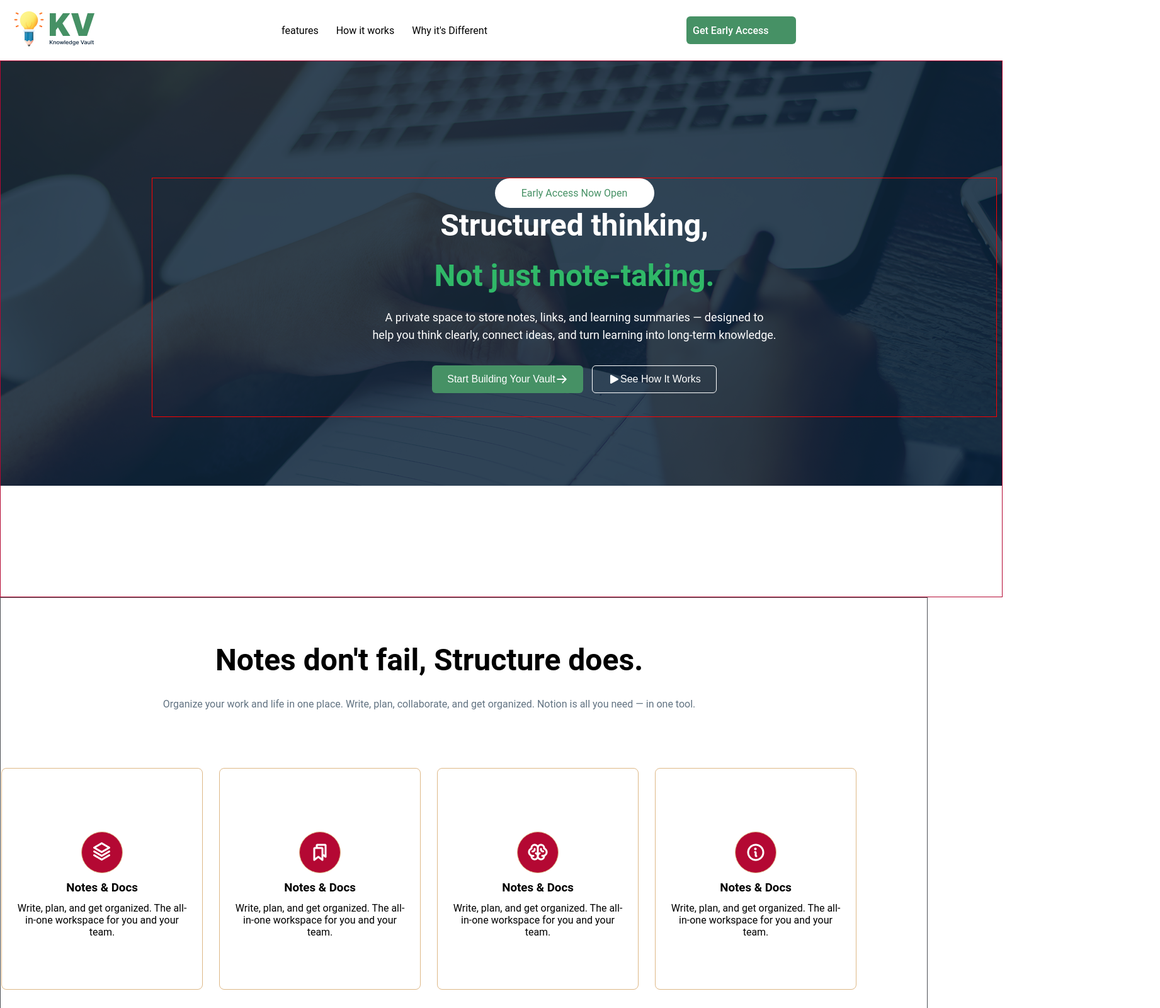
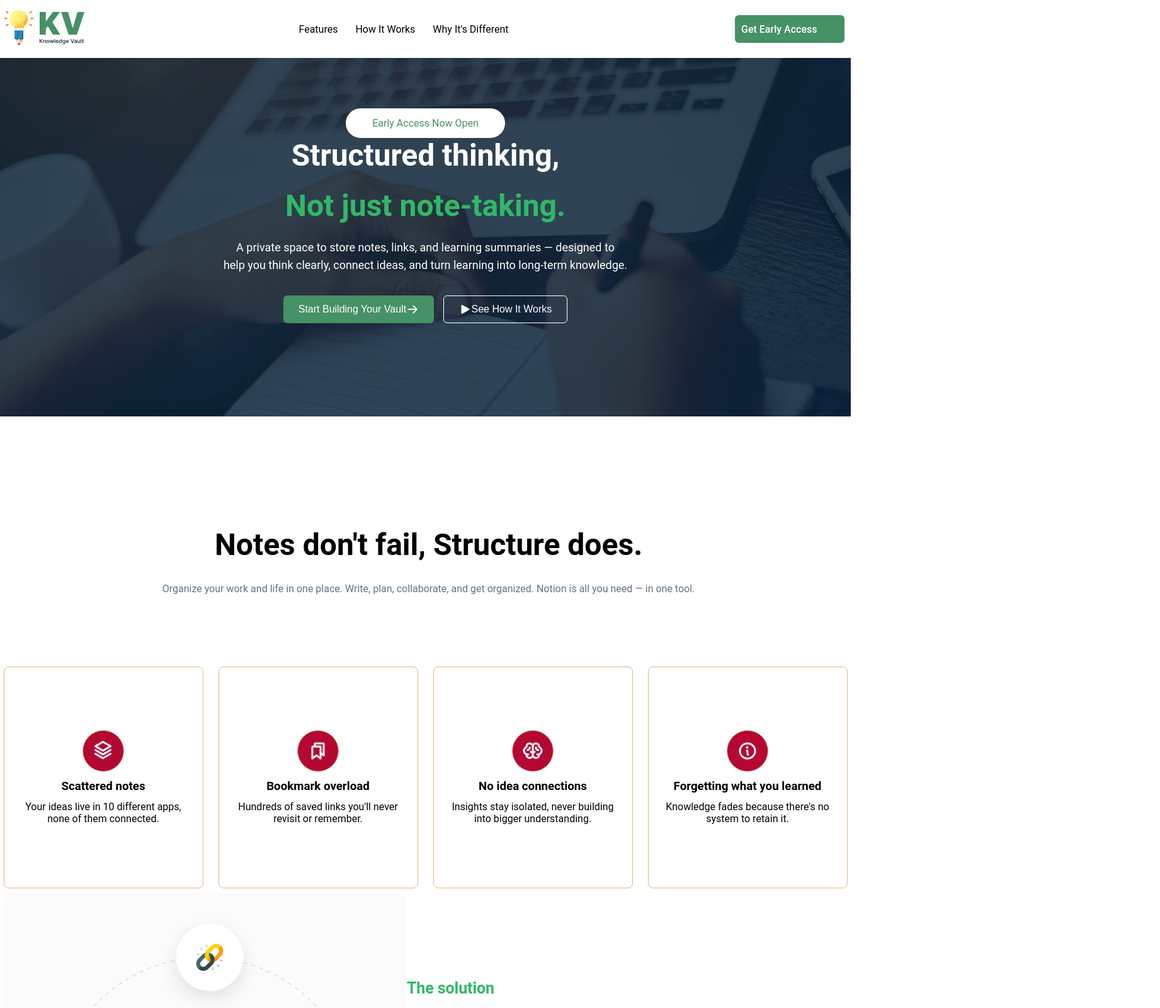
Before and after one commit to rmgolamrabbani/Assignment-01, a plain HTML site: page index.html in a window 1280 px wide. Shown: the top 1600 px of the page at 63% size, 1842 px wide, since content can reach past the window. Drawn offline with Linux system fonts and the light colour scheme.

Commit message:
Fix some problme

```diff
--- a/index.html
+++ b/index.html
@@ -14,21 +14,23 @@
 
     <header>
 
-         <nav>
-
-        <div class="nav-logo">
+         <nav id="nav-section">
+             <div class="nav-logo">
             <img src="./assets/logo-navbar.png" alt="logo">
         </div>
 
             <ul>
-                <li>features</li>
-                <li>How it works</li>
-                <li>Why it's Different</li>
+                <li>Features</li>
+                <li>How It Works</li>
+                <li>Why It's Different</li>
             </ul>
 
         <div class="nav-btn"> <ul><li><a href="#section1">Get Early Access</a></li> </ul></div>
 
          </nav>
+
+
+
 
         <section id="hero-section">
 
@@ -84,32 +86,29 @@
         <div class="cards">
             <div class="cards-icon"><img src="./assets/Vector.png" alt="card-1"></div>
 
-            <h3>Notes & Docs</h3>
-            <p>Write, plan, and get organized.
-                The all-in-one workspace for you and your team.</p>
+            <h3>Scattered notes</h3>
+            <p>Your ideas live in 10 different apps, none of them connected.</p>
         </div>
 
         <div class="cards">
             <div class="cards-icon"> <img src="./assets/Bookmarks.png" alt="card-1"></div>
 
-            <h3>Notes & Docs</h3>
-            <p>Write, plan, and get organized.
-                The all-in-one workspace for you and your team.</p>
+            <h3>Bookmark overload</h3>
+            <p>Hundreds of saved links you'll never revisit or remember.</p>
         </div>
 
         <div class="cards">
             <div class="cards-icon"><img src="./assets/Brain.png" alt="card-1"></div>
 
-            <h3>Notes & Docs</h3>
-            <p>Write, plan, and get organized.
-                The all-in-one workspace for you and your team.</p>
+            <h3>No idea connections</h3>
+            <p>Insights stay isolated, never building into bigger understanding.</p>
         </div>
         <div class="cards">
             <div class="cards-icon"> <img src="./assets/Info.png" alt="card-1"></div>
 
-            <h3>Notes & Docs</h3>
-            <p>Write, plan, and get organized.
-                The all-in-one workspace for you and your team.</p>
+            <h3>Forgetting what
+you learned</h3>
+            <p>Knowledge fades because there's no system to retain it.</p>
         </div>
 
 
@@ -189,9 +188,12 @@
                     </ul>
                 </div>
 
-        </div>
-        <hr>
-        <p class="footer-copy">© 2024 Personal Knowledge Vault. All rights reserved.</p>
+            </div>
+
+
+                <hr>
+                 <p class="footer-copy">© 2024 Personal Knowledge Vault. All rights reserved.</p>
+
     </footer>
 
 
--- a/styles.css
+++ b/styles.css
@@ -15,9 +15,11 @@ body {
 
 
 
-nav {
+#nav-section {
+  width: 1351px;
+  height: 92px;
+  color: #000;
   background-color:white;
-  padding: 1rem;
   justify-content: space-between;
   display: flex;
   align-items: center;
@@ -36,6 +38,7 @@ nav ul li a {
   font-weight: 500;
   font-size: 1rem;
   position: left;
+  justify-content: center;
 
 }
 
@@ -52,6 +55,7 @@ nav .nav-btn {
   display: flex;
   padding-left: 10px;
   align-items: center;
+  margin-right: 10px;
 
 }
 
@@ -60,14 +64,9 @@ nav .nav-btn {
 /* for main/hero */
 
 #hero-section {
- width: 1350px;
- height: 640px;
- padding-top: 70px;
- padding-right: 120px;
- padding-bottom:140px ;
- padding-left: 120px;
- border: #b40833 solid 1px;
- background: url(./assets/hero-bg.png);
+ width: 1351px;
+ height: 674px;
+ background: url(./assets/hero-bg-1352px.png);
  background-repeat: no-repeat;
 
 }
@@ -75,11 +74,11 @@ nav .nav-btn {
 
 
 #hero-section .hero-text {
-    width: 1340px;
-    height: 378px;
-    margin: 115px 120px 181px 120px;
-    border: red solid 1px;
+    width: 1100px;
+    height: 550px;
     align-items: center;
+    margin: auto;
+    padding-top: 80px;
 
 }
 
@@ -93,7 +92,9 @@ nav .nav-btn {
     background-color: white;
     border-radius: 30px;
     margin: auto;
+    justify-content: center;
     text-align: center;
+
 }
 
 #hero-section .hero-text .hero-arliy-access p {
@@ -185,9 +186,7 @@ nav .nav-btn {
     width: 1351px;
     height: 541px;
     padding-top: 70px;
-    padding-right: 120px;
     padding-bottom:40px ;
-    border: #4d5155 solid 1px;
     background: url(./assets/card-section-bg.png);
 
    }
@@ -209,17 +208,25 @@ nav .nav-btn {
     margin-bottom: 16px;
   }
   #card-section .card-heading p{
-    color: #627382  ;
+    color: #627382;
   }
 
   #card-section .card-box .cards h3{
     padding-top: 12px;
     padding-bottom: 12px;
   }
+ #card-sectio .cards h3 p{
+    color:#627382 ;
+ }
+
+
+
+
+
 
 #card-section .card-box{
-    width: 1360px;
-    height: 300px;
+    width: 1340px;
+    height: 395px;
     margin: auto;
     text-align: center;
     align-items: center;
@@ -242,7 +249,6 @@ nav .nav-btn {
     margin: auto;
     justify-content: center;
 }
-
 
 
 #card-section .card-box .cards .cards-icon {
@@ -275,7 +281,6 @@ nav .nav-btn {
     width: 1351px;
     height: 641px;
     display: flex;
-    border: #0e0f0f solid 1px;
     justify-content: center;
 }
 
@@ -310,7 +315,7 @@ nav .nav-btn {
     letter-spacing: -0.1px;
     text-align: left;
     margin-bottom: 24px;
-    color: #627382 ;
+    color:#30B868;
 }
 
 #brain-section .brain-text h2{
@@ -337,20 +342,18 @@ nav .nav-btn {
 
 
 #ready-section {
-    width: 1350px;
-    height: 500px;
+    width: 1351px;
+    height: 450px;
     padding-top: 1px;
-    padding-right: 120px;
-    padding-bottom:120px ;
-    border: #4d5155 solid 1px;
+    padding-bottom:10px ;
+
 
    }
 
 #ready-section .ready-container {
     width: 1060px;
     height: 384px;
-    padding: 40px 80px;
-    margin-left: 110px;
+    margin: auto;
     background-color: blanchedalmond;
     border: 1px solid burlywood;
     border-radius: 5px;
@@ -394,11 +397,10 @@ nav .nav-btn {
 }
 
 #ready-section .ready-container .ready-btn p{
-    width: 1280px;
+    width: 500px;
     height: 20px;
     margin: auto;
-    padding: 20px 0px;
-    gap: 16px;
+    padding-top: 16px;
     text-align: center;
     align-items: center;
     color: #6b7280;
@@ -409,13 +411,9 @@ nav .nav-btn {
 
 
 #footer-section {
-    width: 1600px;
-    height: 345px;
-    padding-top: 120px;
-    padding-right: 120px;
-    padding-bottom:30px ;
-    padding-left: 120px;
-    gap: 80px;
+    width: 1351px;
+    height: 350px;
+    margin-bottom: none;
     border: #4d5155 solid 1px;
     background-color: #001931;
     align-items: center;
@@ -423,21 +421,24 @@ nav .nav-btn {
    }
 
 #footer-section .footer-container {
-    width: 1350px;
-    height: 64px;
+    width: 1050px;
+    height: 200px;
     margin: auto;
-    padding: 100px 64px 120px 120px;
+    padding-top: 90px;
     display: flex;
     justify-content: space-between;
 }
 
 
 #footer-section hr {
+    width: 1100px;
     border: none;
     border-top: 1px solid #4d5155;
-    margin: 0;
+    margin: auto;
     padding: 0;
     opacity: 20%;
+    justify-content: center;
+    display: flex;
 }
 
 
```
Also changed, not shown: assets/hero-bg-1352px.png (added).
